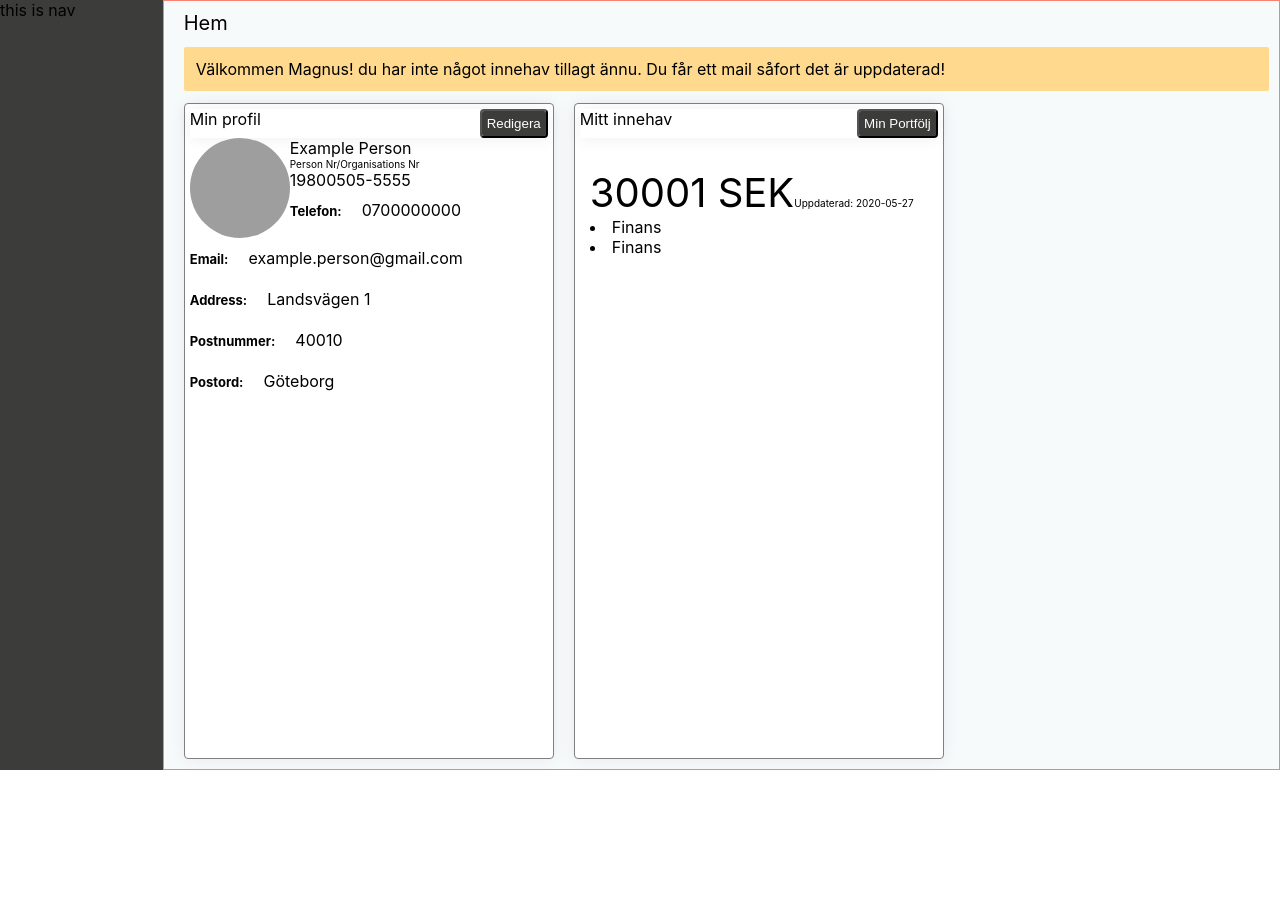
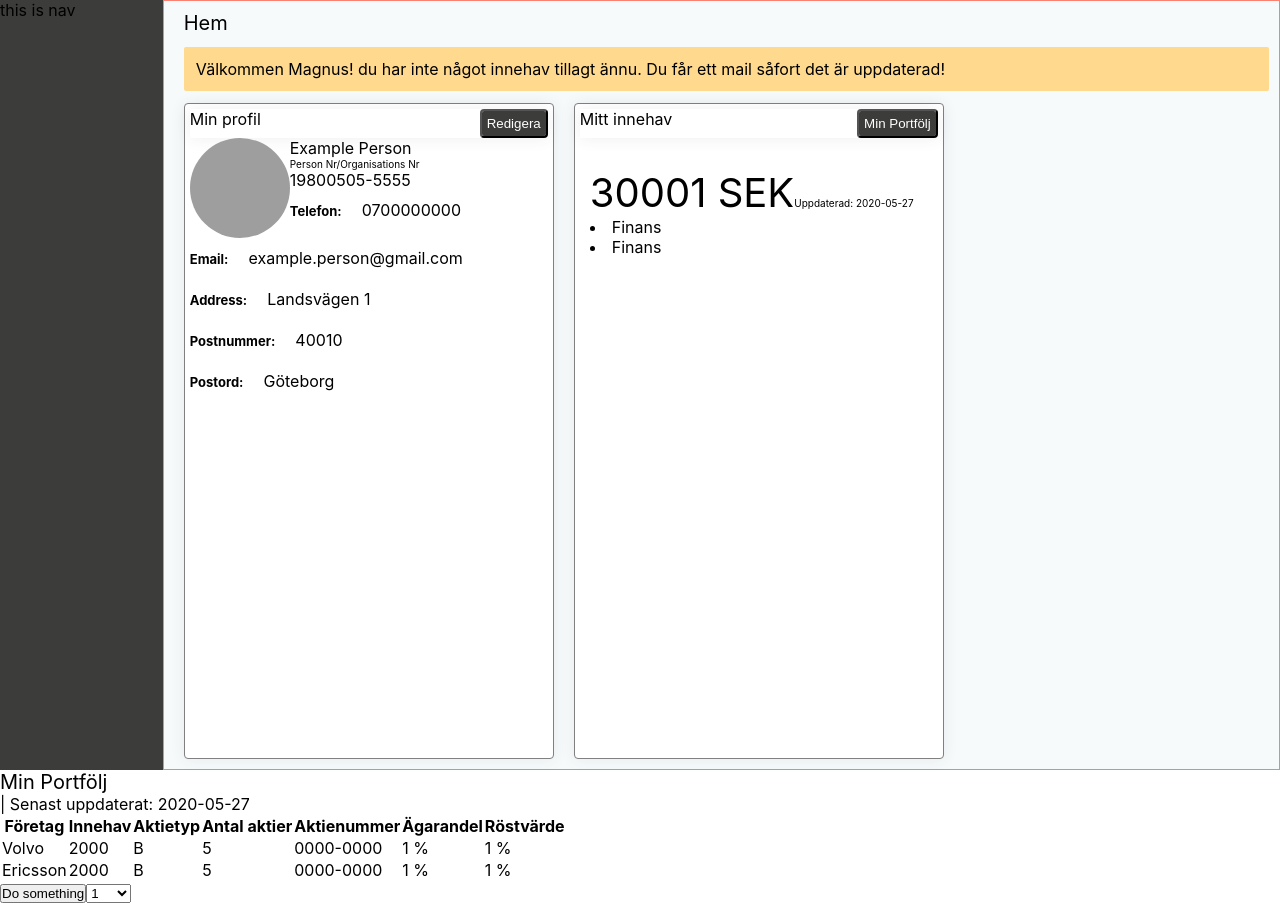
Before and after one commit to patam123/kundportal-projekt-molndal, a React (Create React App) app: page / in a window 1280 px wide. Before the commit the page ends 800 px from the top, so only its background shows below. Built offline with nearby package versions, Linux system fonts and the light colour scheme; grey boxes are pictures that could not be loaded.

Commit message:
create dropdown-button in portfolio

```diff
--- a/src/App.js
+++ b/src/App.js
@@ -3,15 +3,29 @@ import React from 'react';
 import Home from "./components/homecomponents/home";
 import Setting from "./components/settingcomponents/setting"
 import DashBoard from "./main/dashboard"
+import Portfolio from "./components/portfoliocomponents/portfolio"
+import User from "./components/usercomponents/user"
 
 
 import './App.css';
+
+
+const user = new User("Example",
+"Person",
+"19800505-5555",
+"example.person@gmail.com",
+"0700000000",
+"Landsvägen 1",
+"40010",
+"Göteborg")
 
 function App() {
 
   return (
     <div>
       <DashBoard/>
+      <Portfolio user={user} />
+
     </div>
   );
 }
--- a/src/components/portfoliocomponents/portfolio.js
+++ b/src/components/portfoliocomponents/portfolio.js
@@ -1,10 +1,15 @@
-import React from "react";
+import React, {useState} from "react";
 import Portfoliorow from "./portfolio-row";
+import HeadTitle from "../reusedcomponents/headtitle";
+import ButtonComponent from "../reusedcomponents/button";
 
-class Portfolio extends React.Component {
-  constructor(props) {
-    super(props);
-    this.portfolioContent = this.props.user.shares.map((share) => {
+const Portfolio = ({ user }) => {
+  const portfolioButtons = [];
+
+
+
+
+  const portfolioContent = user.shares.map((share) => {
     return (
       <Portfoliorow
         key={`${share.companyName}PortfolioRow`}
@@ -18,10 +23,56 @@ class Portfolio extends React.Component {
       />
     );
   });
+  const [content, setContent] = useState(portfolioContent);
+  const [size, setTableSize] = useState(0);
+
+  //nedan funkar som är tänkt
+  const changeSize = (value) =>{
+      setTableSize(parseInt(value));
+      console.log(size);
   }
-  render() {
+
+  const tableSize = (value) =>{
+    //0 ska ersättas med ett startvärde som också ska hämtas från ett state och slutvärdet i slicen ska vara startvärdet + size.
+    // i if-satsen ska portfolioContent.length > startvärde + size
+    const size = parseInt(value)
+
+      if(portfolioContent.length > size ){
+        setContent(portfolioContent.slice(0, size));
+      } else{
+          //else if(portfolioContent.length > size && portfolioContent.length < startvärde+size)
+              //portfolioContent.slice((portfolioContent.length - 1) - size, portfolioContent.length - 1)
+          setContent(portfolioContent);
+      }
+        // if(portfolioContent.length < size){
+        //  setContent(portfolioContent)
+        //}
+
+  };
+
+  const getDate = () => {
+    const date = new Date();
+
+    const year = date.getFullYear();
+    let month = date.getMonth() + 1;
+    if (month < 9) {
+      month = "0" + month;
+    }
+    let day = date.getDate();
+    if (day < 10) {
+      day = "0" + day;
+    }
+
+    return `| Senast uppdaterat: ${year}-${month}-${day}`;
+  };
+
   return (
     <div>
+      <div>
+        <HeadTitle title="Min Portfölj" />
+        <span>{getDate()}</span>
+      </div>
+
       <table key="portfolioTable">
         <thead key="tablebody">
           <tr key="tablehead">
@@ -34,11 +85,16 @@ class Portfolio extends React.Component {
             <th key="tableheadVotePwr">Röstvärde</th>
           </tr>
         </thead>
-          <tbody>{this.portfolioContent}</tbody>
+        <tbody>{content}</tbody>
       </table>
+      <ButtonComponent isClicked={tableSize} btnText="Do something" />
+      <select onChange={e => tableSize(e.target.value)}>
+      <option value="1">1</option>
+      <option value="50">50</option>
+      <option value="100">100</option>
+      </select>
     </div>
   );
-  }
-}
+};
 
 export default Portfolio;
```
Lines whose indentation alone changed are shown as unchanged.
